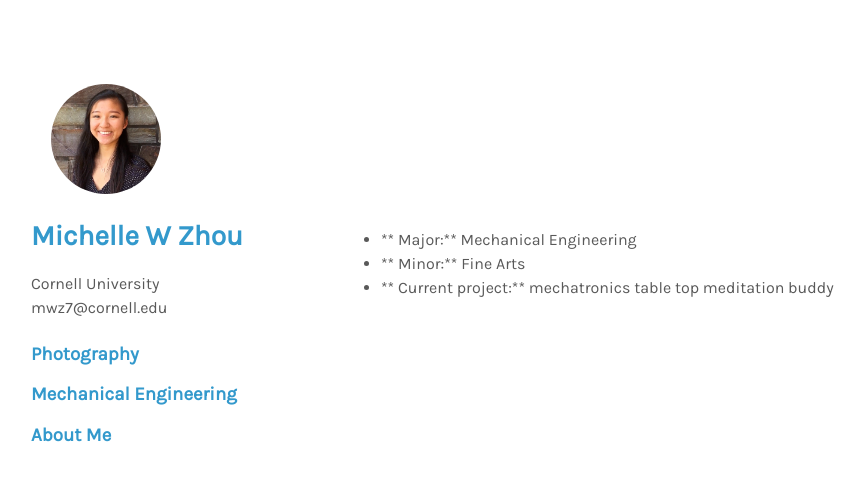
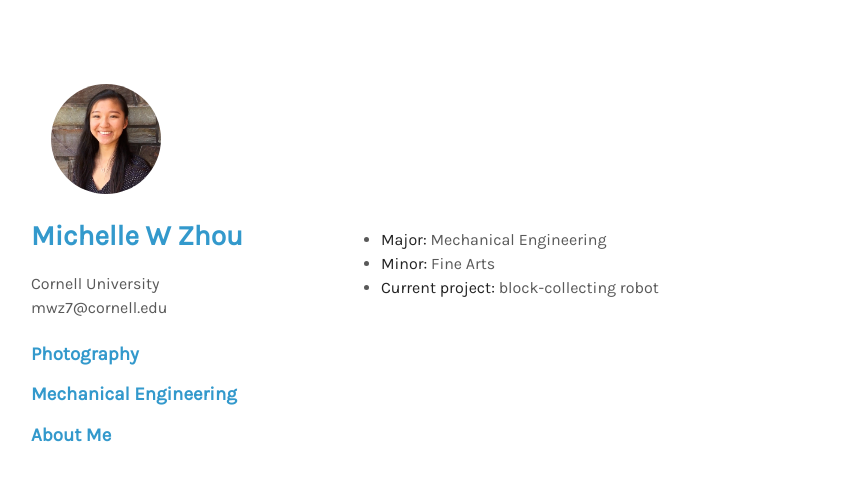
Before and after one commit to mwz724/mwz724.github.io, a Jekyll site: the page built from about.md, in a window 1280 px wide. Shown: the top 481 px of the page, without its empty margins (129-994 px from the left). Built offline with Jekyll 4.4.1, drawn with Linux system fonts in a browser that asks for light colours; nearby versions of some CDN libraries; a style sheet for code colours, icons or effects is not loaded.

Commit message:
Update about.md

```diff
--- a/about.md
+++ b/about.md
@@ -10,6 +10,6 @@ permalink: /about
 <br>
 <br>
 
-- ** Major:** Mechanical Engineering
-- ** Minor:** Fine Arts
-- ** Current project:** mechatronics table top meditation buddy
+- **Major:** Mechanical Engineering
+- **Minor:** Fine Arts
+- **Current project:** block-collecting robot
```
